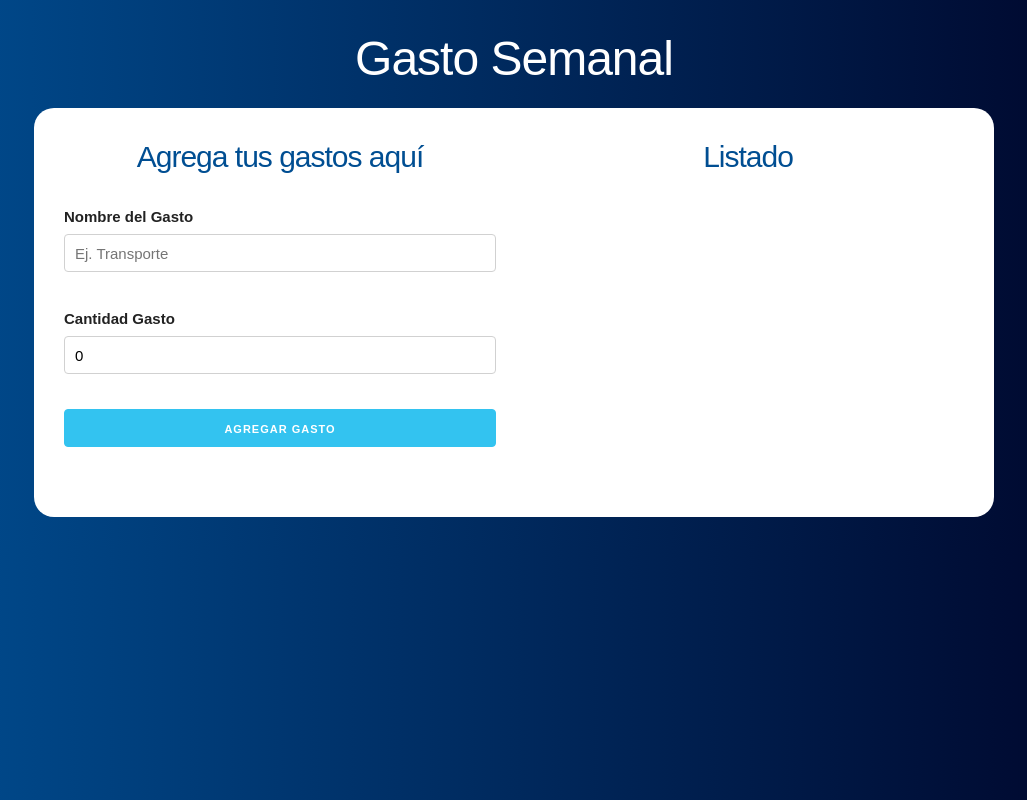
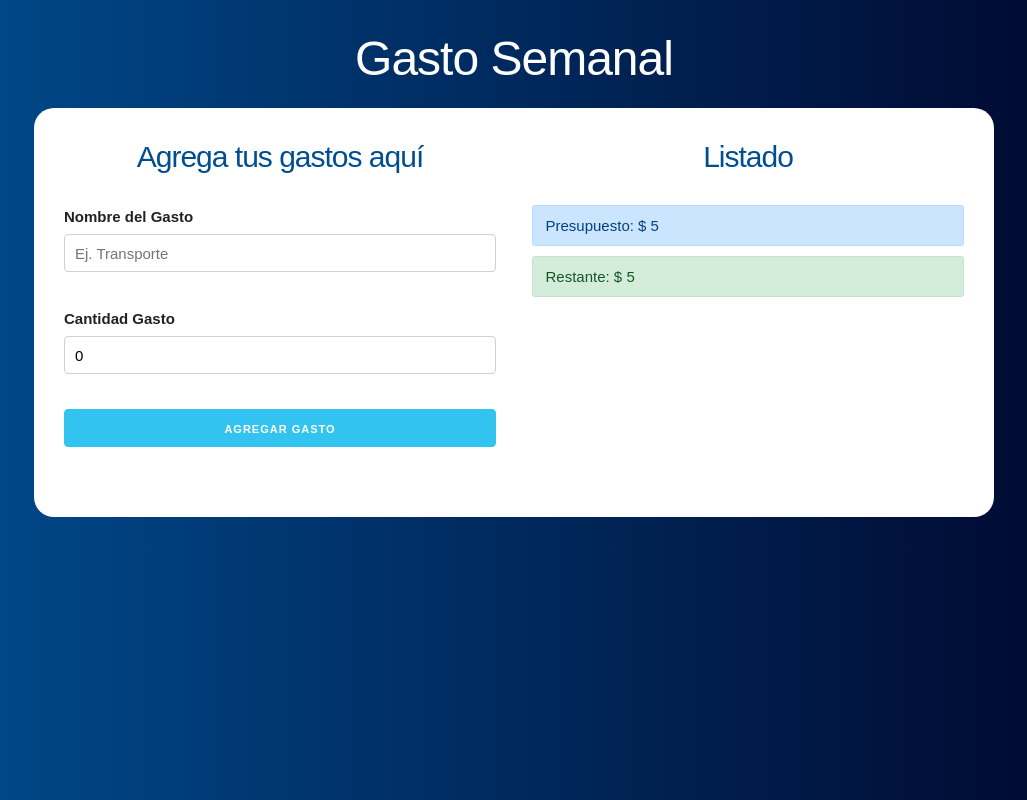
Before and after one commit to KJ-27/presupuesto, a React (Create React App) app: page / in a window 1280 px wide. Both pictures are taken after typing "5" into the empty fields and a click on the input "Definir Presupuesto". Shown: the whole page, without its empty margins (126-1153 px from the left). Built offline with nearby package versions, Linux system fonts and the light colour scheme.

Commit message:
Past 2.3 - Gastos P3 - Restante

```diff
--- a/src/App.js
+++ b/src/App.js
@@ -1,7 +1,8 @@
-import React, { useCallback, useState } from "react";
+import React, { useState, useEffect } from "react";
 import Pregunta from "./components/Pregunta";
 import Formulario from "./components/Formulario";
 import Listado from "./components/Listado";
+import ControlPresupuesto from "./components/ControlPresupuesto";
 
 function App() {
   //Definir State
@@ -9,14 +10,22 @@
   const [restante, guardarRestante] = useState(0);
   const [mostarPregunta, actualizarPregunta] = useState(true);
   const [gastos, guardatGastos] = useState([]);
+  const [gasto, guardarGasto] = useState({});
+  const [crearGasto, guardarCrearGasto] = useState(false);
 
-  //Agregar un nuevo gasto
-  const agregarNuevoGasto = gasto => {
-    guardatGastos([
-      ...gastos,
-      gasto
-    ])
-  };
+  //useEffect para actualizar el restante
+  useEffect(() => {
+    if (crearGasto) {
+      //Agrega nuevo gasto
+      guardatGastos([...gastos, gasto]);
+
+      //Actualiza restante
+      const presupuestoRestante = restante - gasto.cantidad;
+      guardarRestante(presupuestoRestante);
+    }
+
+    guardarCrearGasto(false);
+  }, [gasto, crearGasto, gastos, restante]);
 
   return (
     <div className="container">
@@ -34,12 +43,15 @@
             <div className="row">
               <div className="one-half column">
                 <Formulario
-                  agregarNuevoGasto={agregarNuevoGasto}
+                  guardarGasto={guardarGasto}
+                  guardarCrearGasto={guardarCrearGasto}
                 />
               </div>
               <div className="one-half column">
-                <Listado
-                  gastos={gastos}
+                <Listado gastos={gastos} />
+                <ControlPresupuesto
+                  presupuesto={presupuesto}
+                  restante={restante}
                 />
               </div>
             </div>
--- /dev/null
+++ b/src/components/ControlPresupuesto.js
@@ -0,0 +1,13 @@
+import React, { Fragment } from "react";
+import { revisarPresupuesto } from "../helpers";
+
+const ControlPresupuesto = ({ presupuesto, restante }) => {
+  return (
+    <Fragment>
+      <div className="alert alert-primary">Presupuesto: $ {presupuesto}</div>
+      <div className={revisarPresupuesto(presupuesto, restante)}>Restante: $ {restante}</div>
+    </Fragment>
+  );
+};
+
+export default ControlPresupuesto;
--- a/src/components/Formulario.js
+++ b/src/components/Formulario.js
@@ -2,7 +2,7 @@
 import Error from "./Error";
 import shortId from 'shortid';
 
-const Formulario = ({agregarNuevoGasto}) => {
+const Formulario = ({guardarGasto, guardarCrearGasto}) => {
   const [nombre, guardarNombre] = useState("");
   const [cantidad, guardarCantidad] = useState(0);
   const [error, guardarError] = useState(false);
@@ -26,7 +26,8 @@
     }
 
     //Pasar el gasto al componente principal
-    agregarNuevoGasto(gasto);
+    guardarGasto(gasto);
+    guardarCrearGasto(true);
 
     //resetar fomr
     guardarNombre("");
--- /dev/null
+++ b/src/helpers.js
@@ -0,0 +1,13 @@
+export const revisarPresupuesto = (presupuesto, restante) => {
+  let clase;
+
+  if (presupuesto / 4 > restante) {
+    clase = "alert alert-danger";
+  } else if (presupuesto / 2 > restante) {
+      clase="alert alert-warning";
+  }else{
+    clase="alert alert-success";
+  }
+
+  return clase;
+};
```
